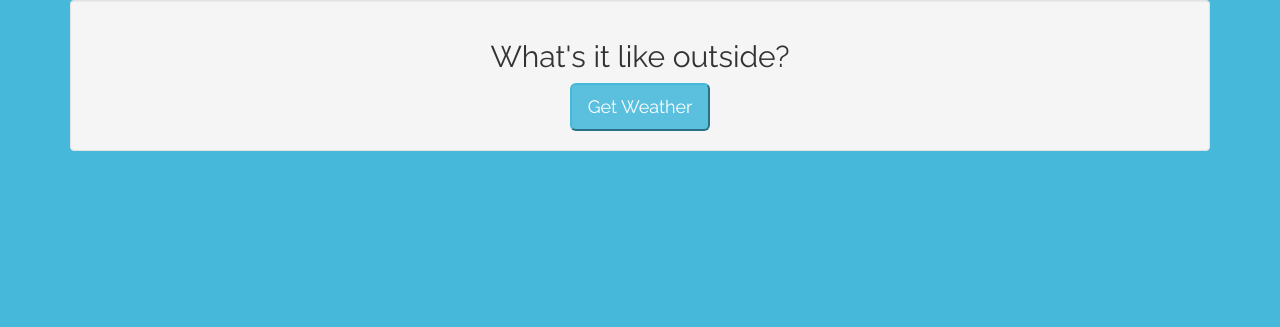
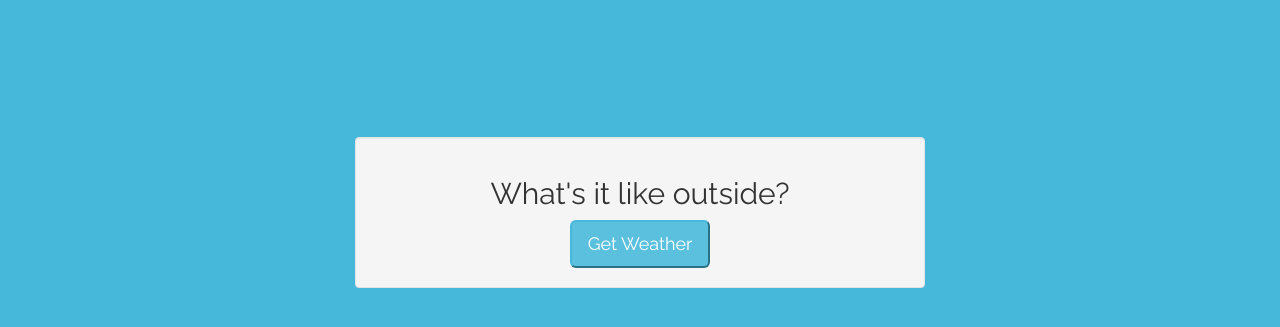
Before and after one commit to svram/local-weather, a Flask app: page / in a window 1280 px wide. Shown: the top 327 px of the page. Run offline with Flask 2, Linux system fonts and the light colour scheme; some libraries are stand-ins or nearby versions.

Commit message:
modify UI

```diff
--- a/static/css/custom.css
+++ b/static/css/custom.css
@@ -23,3 +23,14 @@ body{
   font-family: 'Raleway', sans-serif;
   background: #46b8da;
 }
+
+.well{
+  width: 50%;
+  margin: 12% auto auto auto;
+}
+
+@media screen and (max-width: 699px) {
+  .well{
+    width:100%;
+  }
+}
--- a/static/js/handler.js
+++ b/static/js/handler.js
@@ -7,7 +7,9 @@ $("#getButton").click(function(){
 	if (navigator.geolocation) {
         navigator.geolocation.getCurrentPosition(showPosition);
     } else {
-        x.innerHTML = "Geolocation is not supported by this browser.";
+
+        $('#country').text("Geolocation is not supported by this browser.");
+
     }
 })
 
```
